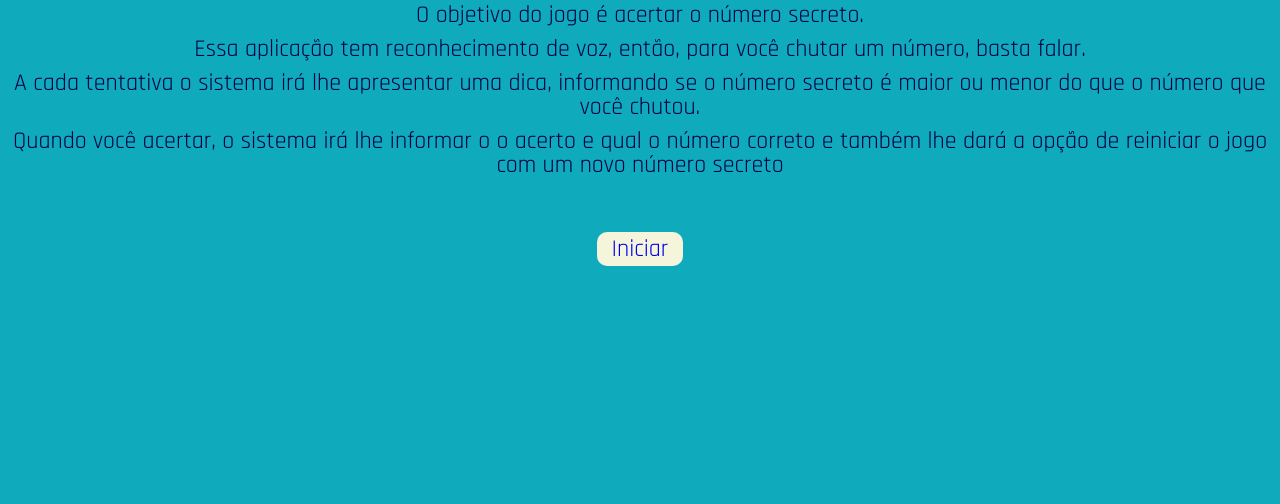
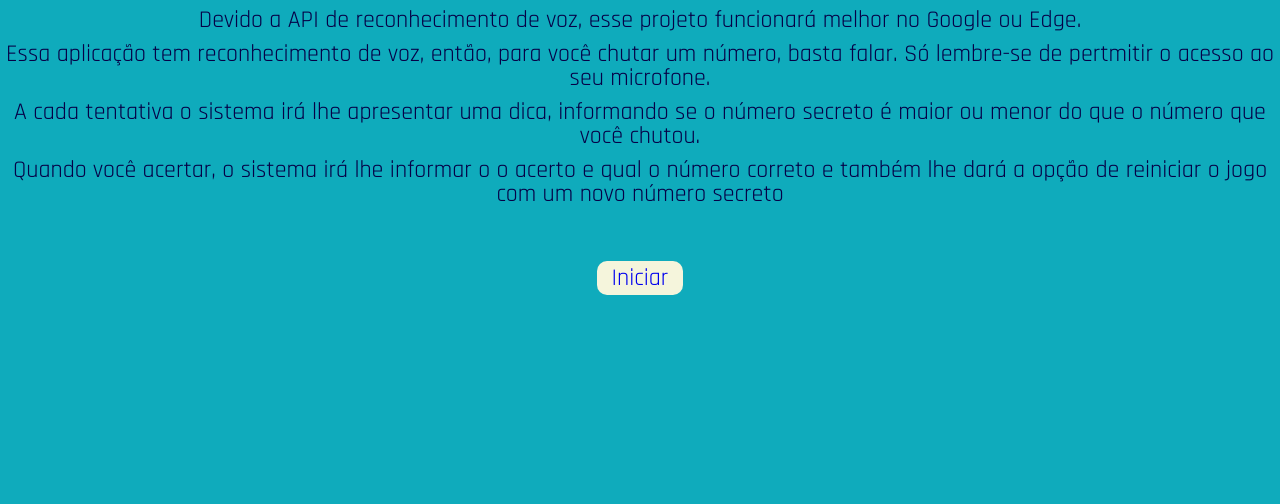
Before and after one commit to Mateus402/adivinha-numero-secreto, a plain HTML site: page regras.html in a window 1280 px wide. Shown: the part 296-800 px from the top of the page. Drawn offline with nearby package versions, Linux system fonts and the light colour scheme.

Commit message:
Correção de regras

```diff
--- a/regras.html
+++ b/regras.html
@@ -16,7 +16,8 @@
     <h1>Regras gerais</h1>
     <ul>
         <li>O objetivo do jogo é acertar o número secreto.</li>
-        <li>Essa aplicação tem reconhecimento de voz, então, para você chutar um número, basta falar.</li>
+        <li>Devido a API de reconhecimento de voz, esse projeto funcionará melhor no Google ou Edge.</li>
+        <li>Essa aplicação tem reconhecimento de voz, então, para você chutar um número, basta falar. Só lembre-se de pertmitir o acesso ao seu microfone.</li>
         <li>A cada tentativa o sistema irá lhe apresentar uma dica, informando se o número secreto é maior ou menor do que o número que você chutou.</li>
         <li>Quando você acertar, o sistema irá lhe informar o o acerto e qual o número correto e também lhe dará a opção de reiniciar o jogo com um novo número secreto</li>
     </ul>
```
